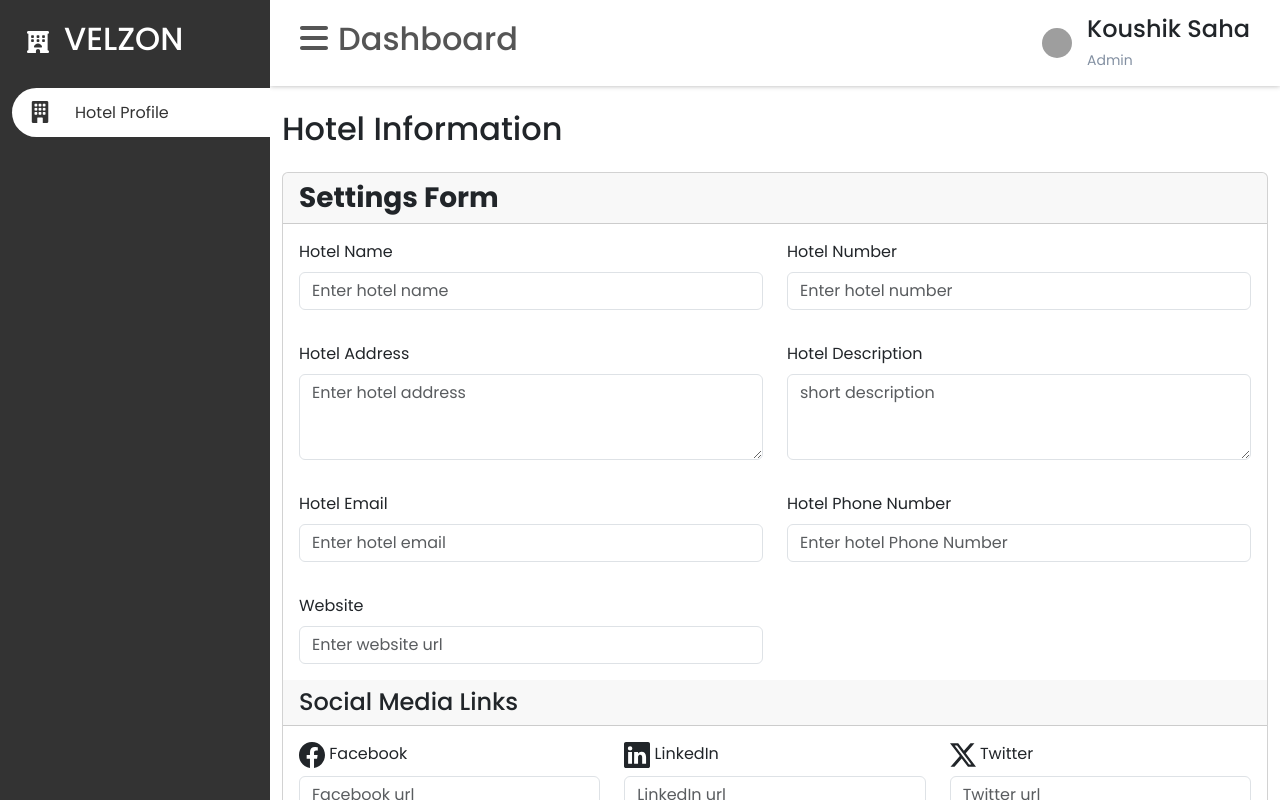
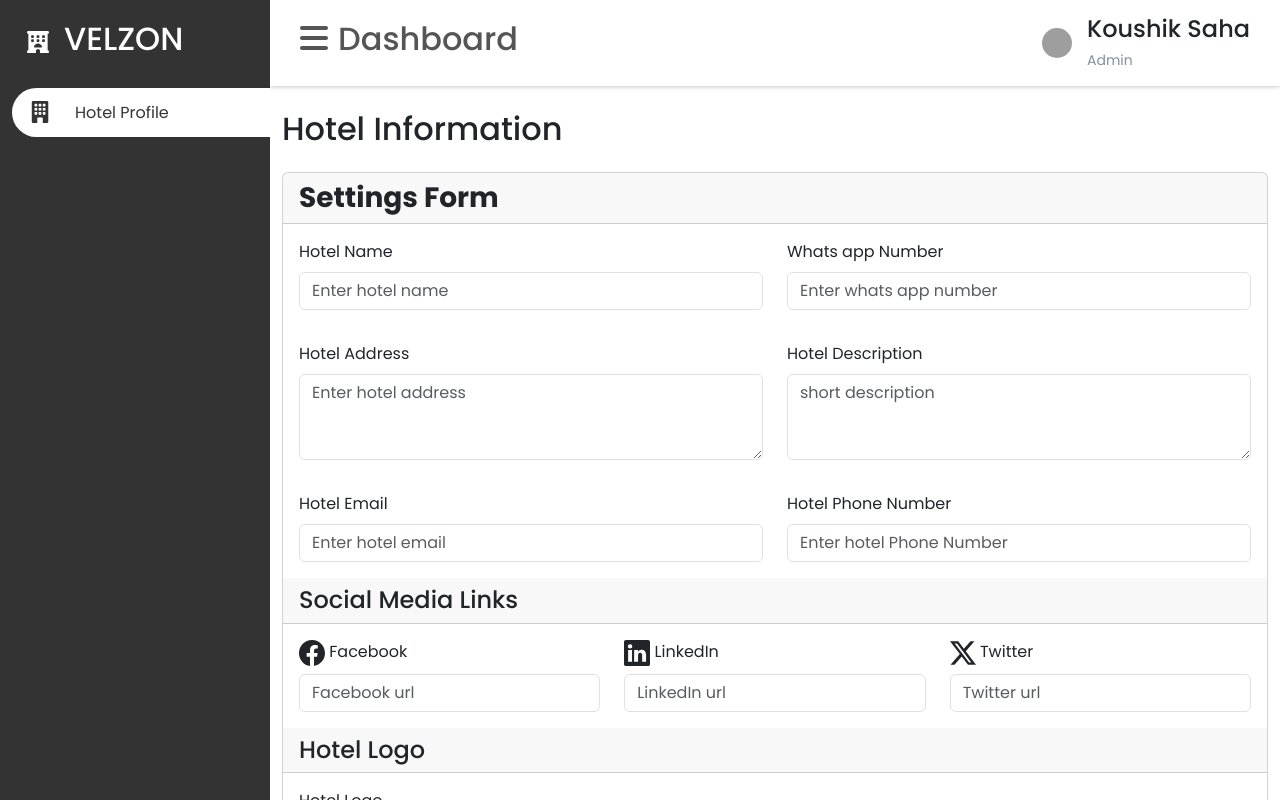
Before and after one commit to Vireta-Group/hotel-saas-frontend, a React (Vite) app: page /setting-and-configure-form in a window 1280 px wide. Shown: the top 800 px of the page. Built offline with nearby package versions, Linux system fonts and the light colour scheme; grey boxes are pictures that could not be loaded.

Commit message:
Add settings and configure form

```diff
--- a/src/pages/settingsAndConfiguration/settings/SettingsAndConfigureForm.jsx
+++ b/src/pages/settingsAndConfiguration/settings/SettingsAndConfigureForm.jsx
@@ -37,10 +37,10 @@ export default function SettingsAndConfigureForm() {
             </Col>
             <Col md={6}>
               <Form.Group controlId="hotelNumber">
-                <Form.Label>Hotel Number</Form.Label>
+                <Form.Label>Whats app Number</Form.Label>
                 <Form.Control
                   type="Number"
-                  placeholder="Enter hotel number"
+                  placeholder="Enter whats app number"
                   required
                 />
               </Form.Group>
@@ -89,19 +89,6 @@ export default function SettingsAndConfigureForm() {
                 <Form.Control
                   type="tel"
                   placeholder="Enter hotel Phone Number"
-                  required
-                />
-              </Form.Group>
-            </Col>
-          </Row>
-          {/* Website */}
-          <Row className="card-body">
-            <Col md={6}>
-              <Form.Group controlId="hotelWebsite">
-                <Form.Label>Website</Form.Label>
-                <Form.Control
-                  type="text"
-                  placeholder="Enter website url"
                   required
                 />
               </Form.Group>
```
